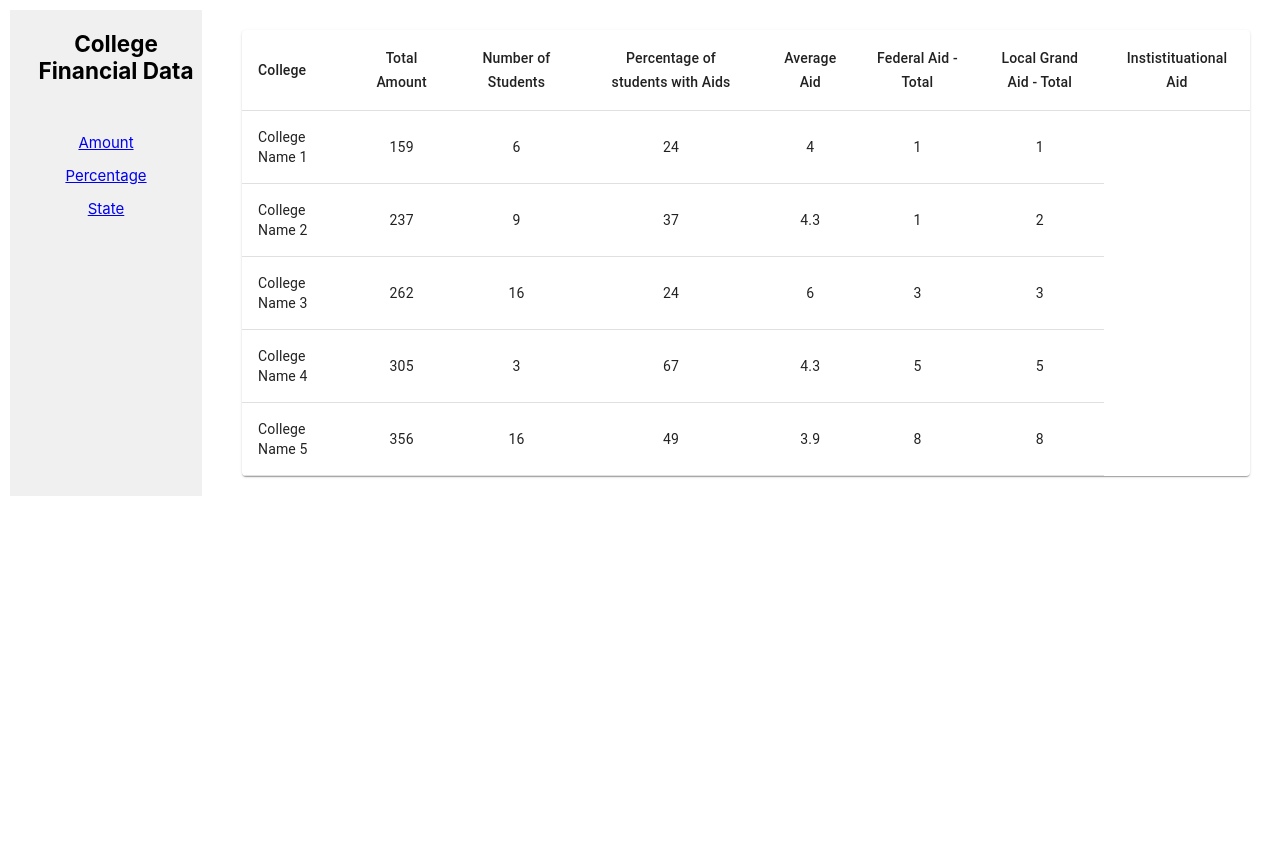
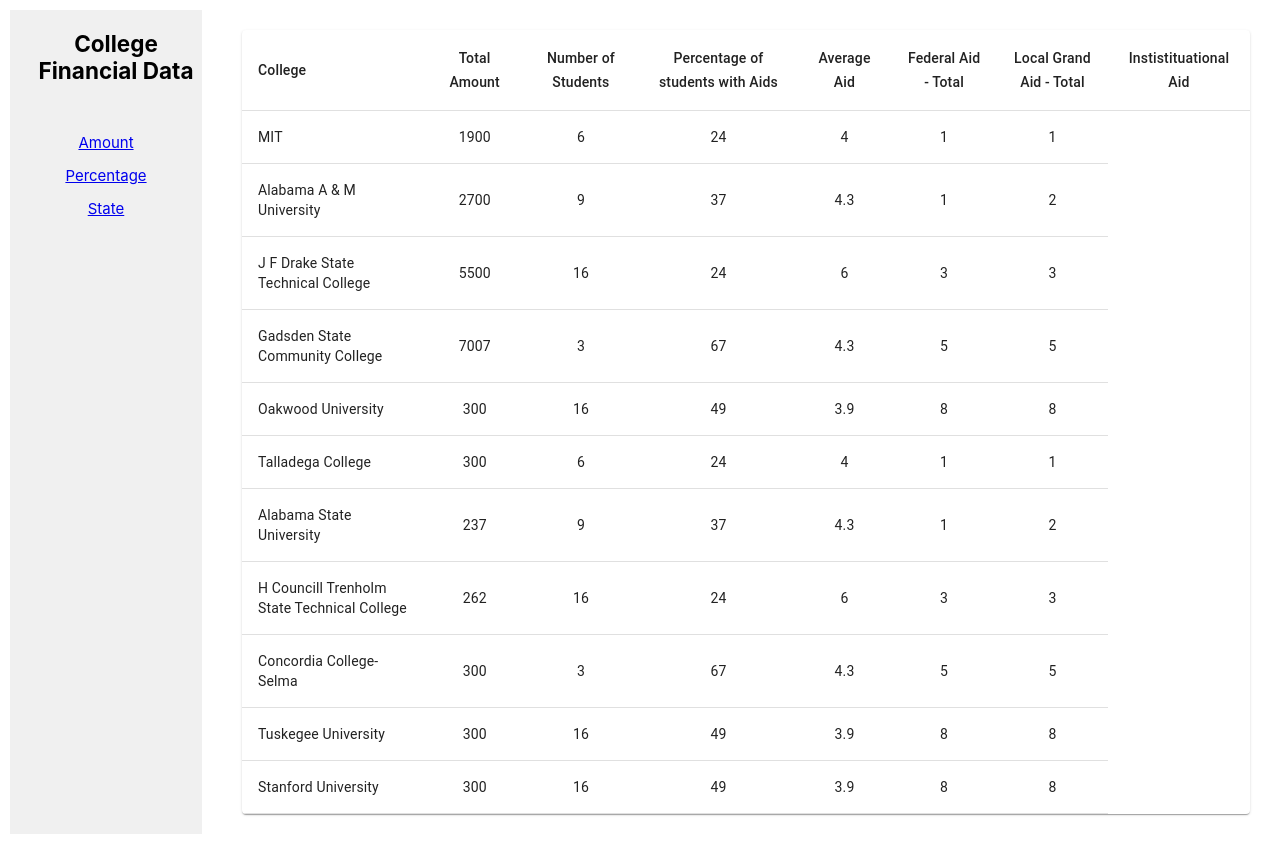
Before and after one commit to amb445/Hackathon11, a React (Create React App) app: page /#/ in a window 1280 px wide. Before the commit the page ends 800 px from the top, so only its background shows below. Built offline with nearby package versions, Linux system fonts and the light colour scheme; no server answers.

Commit message:
Update ListByPercent.js

```diff
--- a/src/ListByPercent.js
+++ b/src/ListByPercent.js
@@ -11,11 +11,18 @@
     {
     super(props);
     this.state =  { rows :  [
-        createData('College Name 1', 159, 6, 24, 4.0,1,1,1,1),
-        createData('College Name 2', 237, 9, 37, 4.3,1,1,2,2,2),
-        createData('College Name 3', 262, 16, 24, 6.0,3,3,3,3,4),
-        createData('College Name 4', 305, 3, 67, 4.3,5,5,5,5,6),
-        createData('College Name 5', 356, 16, 49, 3.9,8,8,8,8,8),
+        createData('MIT', 1900, 6, 24, 4.0,1,1,1,1),
+        createData('Alabama A & M University', 2700, 9, 37, 4.3,1,1,2,2,2),
+        createData('J F Drake State Technical College', 5500, 16, 24, 6.0,3,3,3,3,4),
+        createData('Gadsden State Community College', 7007, 3, 67, 4.3,5,5,5,5,6),
+        createData('Oakwood University', 300, 16, 49, 3.9,8,8,8,8,8),
+
+        createData('Talladega College', 300, 6, 24, 4.0,1,1,1,1),
+        createData('Alabama State University', 237, 9, 37, 4.3,1,1,2,2,2),
+        createData('H Councill Trenholm State Technical College', 262, 16, 24, 6.0,3,3,3,3,4),
+        createData('Concordia College-Selma', 300, 3, 67, 4.3,5,5,5,5,6),
+        createData('Tuskegee University', 300, 16, 49, 3.9,8,8,8,8,8),
+         createData('Stanford University', 300, 16, 49, 3.9,8,8,8,8,8),
       ]}
 
   }
```
